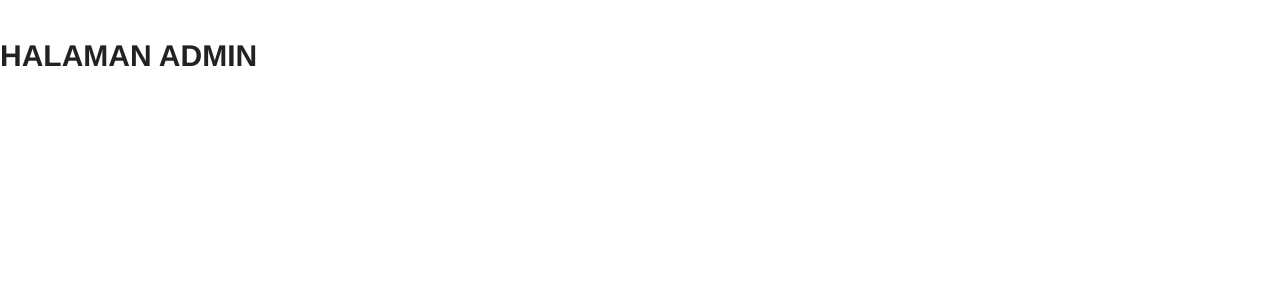
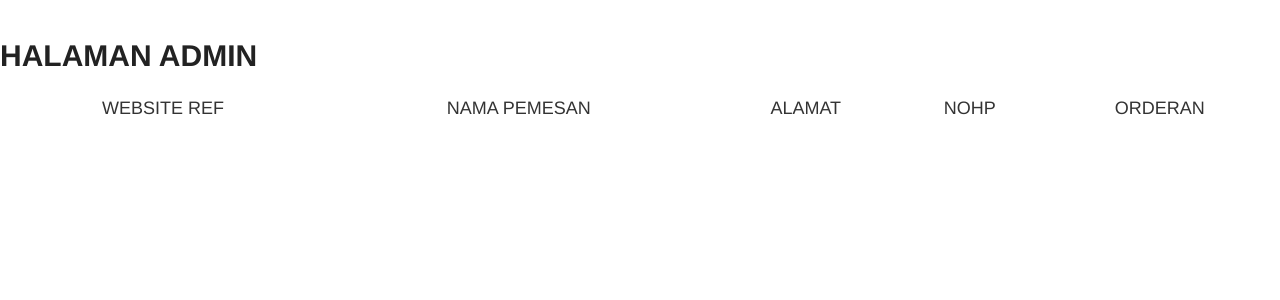
Before and after one commit to kemtol/gemukgagah, a Jekyll site: the page built from laman/admin.html, in a window 1280 px wide. Shown: the top 300 px of the page. Built offline with Jekyll 4.4.1, drawn with Linux system fonts in a browser that asks for light colours; nearby versions of some CDN libraries; comment, search, counter and statistics services are not loaded; part of the change alters nothing that is shown.

Commit message:
Update admin.html

```diff
--- a/laman/admin.html
+++ b/laman/admin.html
@@ -7,44 +7,21 @@ is_admin: true
 ---
 
 <table id="object" width="100%">
+  <thead>
+    <tr>
+      <th>WEBSITE REF</th>
+      <th>NAMA PEMESAN</th>
+      <th>ALAMAT</th>
+      <th>NOHP</th>
+      <th>ORDERAN</th>
+    </tr>
+  </thead>
+  <tbody>
+  </tbody>
 </table>
 
 
 <script>
-  //create ref
-  /*$(document).ready(function(){
-  const dbRef = firebase.database().ref();
-  var content = '';
-  dbRef.child('orders').on('value', function(snapshot){
-    //if(snapshot.exists()){
-    snapshot.forEach(function(data){
-        var val = data.val();
-        content +='<tr>';
-        content += '<td>' + val.ref + '</td>';
-        content += '<td>' + val.nama + '</td>';
-        content += '<td>' + val.alamat + '</td>';
-        content += '<td>' + val.nohp + '</td>';
-        content += '<td>';
-        val.produk.forEach(function(value, key){
-          dbRef.child('produk').once('value',function(snaps){
-            snaps.forEach(function(i){
-              var v = i.val();
-              if(v.id==key){
-                content += '<span>Rp. ' + v.harga + '</span>';
-              }
-            });
-          });
-          content += '<span>' + key + '</span>';
-          content += '<span>' + value + '</span>';
-        });
-        content += '</td>'
-        content += '</tr>';
-    });
-    //}
-    console.log(content);
-    $('#object').html(content);
-  });
-  });*/
   const dbRef = firebase.database().ref();
 
   dbRef.child('orders').once('value',function(snaporder){
@@ -59,14 +36,16 @@ is_admin: true
         content += '<td>' + val.nohp + '</td>';
         content += '<td>';
         val.produk.forEach(function(value, key){
+          content += '<div>';
           snapproduk.forEach(function(i){
             var v = i.val();
             if(v.id==key){
-              content += '<span>Rp. ' + v.harga + '</span>';
+              content += '<span>' + v.name + '</span> / ';
+              content += '<span>Rp. ' + v.harga + '</span> ';
             }
           });
-          content += '<span>' + key + '</span>';
           content += '<span>' + value + '</span>';
+          content += '</div>';
         });
         content += '</td>';
         content += '</tr>';
```
